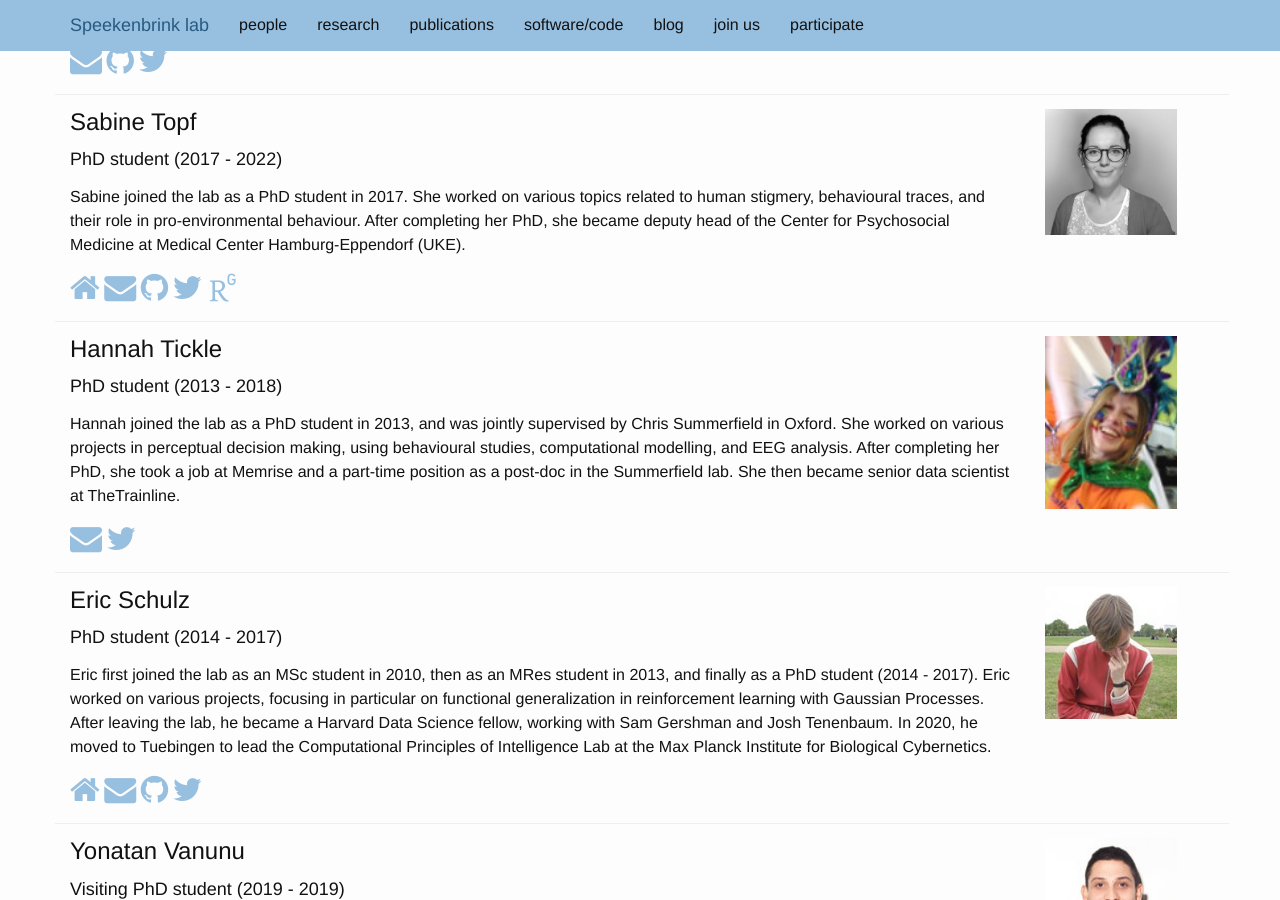
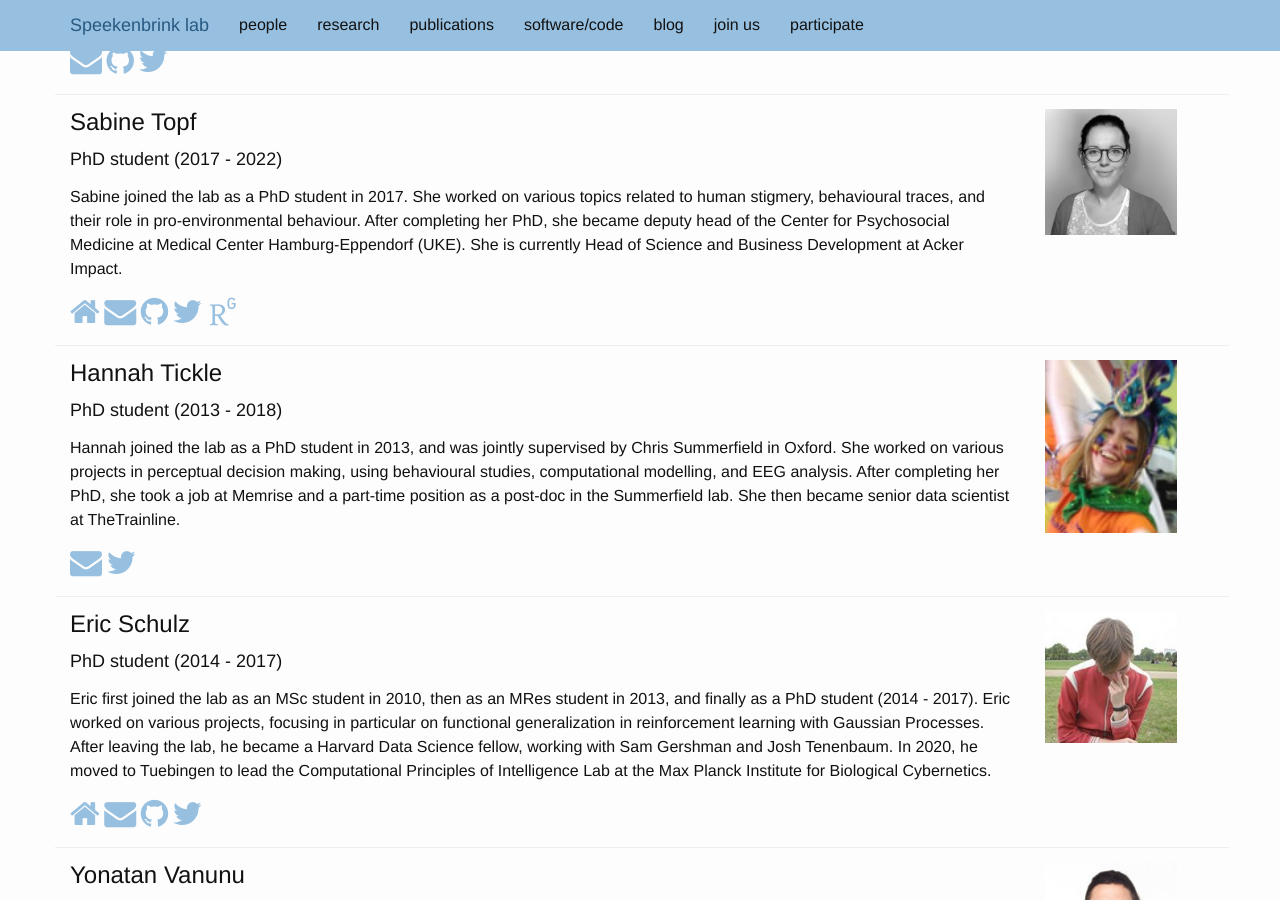
Before and after one commit to speekenbrink-lab/speekenbrink-lab.github.io, a Jekyll site: the page built from _pages/people.md, in a window 1280 px wide and 900 px high, scrolled down 2354 px. Built offline with Jekyll 4.4.1, drawn with Linux system fonts in a browser that asks for light colours; some web fonts are replaced.

Commit message:
people update

```diff
--- a/_data/people.yaml
+++ b/_data/people.yaml
@@ -265,7 +265,8 @@
                   and their role in pro-environmental behaviour. After
                   completing her PhD, she became
                   deputy head of the Center for Psychosocial Medicine at
-                  Medical Center Hamburg-Eppendorf (UKE).
+                  Medical Center Hamburg-Eppendorf (UKE). She is currently
+                  Head of Science and Business Development at Acker Impact.
 
 - tag: hannah_tickle
   name: Hannah Tickle
```
